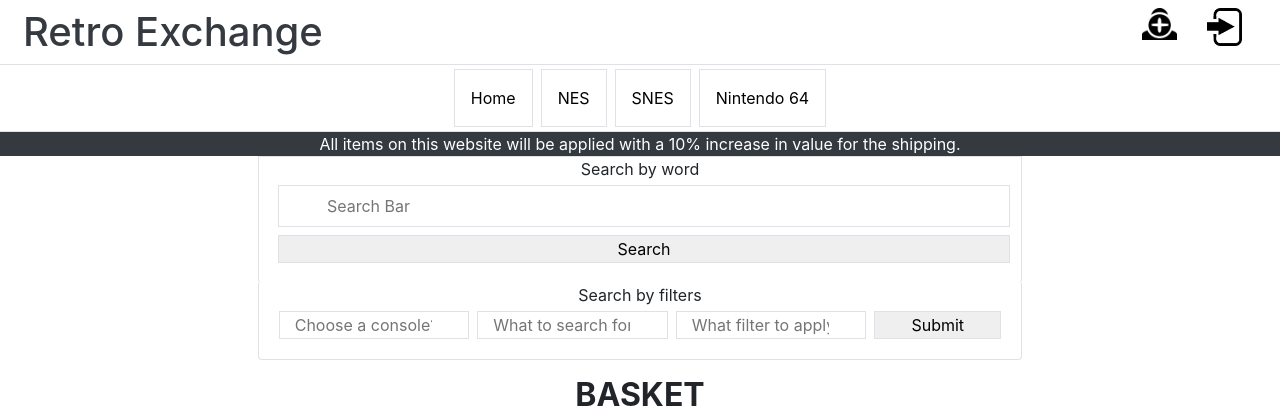
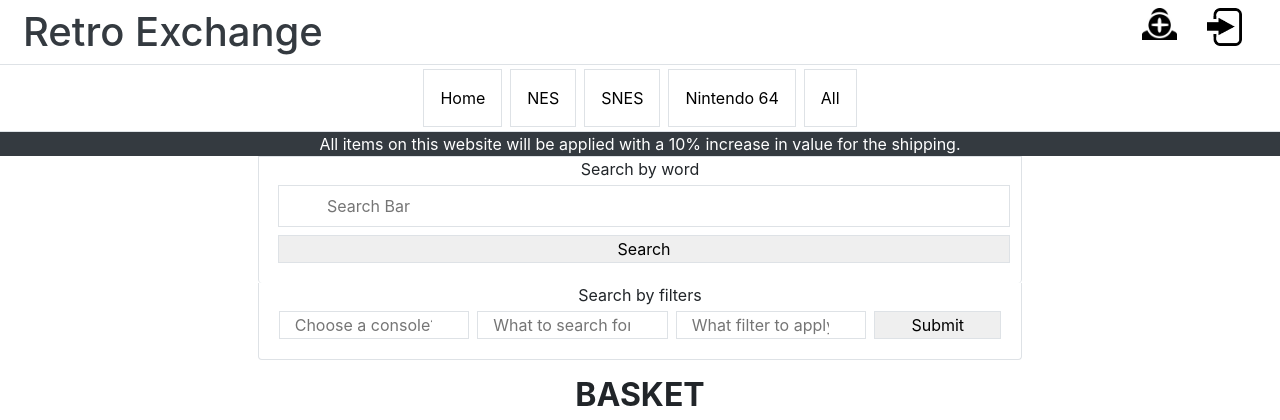
Before and after one commit to Code-Institute-Submissions/roy-finch-full-website-dev_NovResub, a Django app: page /basket/ in a window 1280 px wide. Shown: the top 420 px of the page. Run offline with Django 3.2, Linux system fonts and the light colour scheme; some libraries are stand-ins or nearby versions.

Commit message:
added an all button to the navbar

```diff
--- a/templates/includes/navbar.html
+++ b/templates/includes/navbar.html
@@ -3,4 +3,5 @@
     <button class="inline border bg-white p-3 ml-1 mr-1" onclick="location.href='/products/?c=NES&q=&f='" >NES</button>
     <button class="inline border bg-white p-3 ml-1 mr-1" onclick="location.href='/products/?c=SNES&q=&f='" >SNES</button>
     <button class="inline border bg-white p-3 ml-1 mr-1" onclick="location.href='/products/?c=Nintendo+64&q=&f='" >Nintendo 64</button>
+    <button class="inline border bg-white p-3 ml-1 mr-1" onclick="location.href='/products/?c=No+Specific+Console&q=All&f='" >All</button>
 </div>
```
